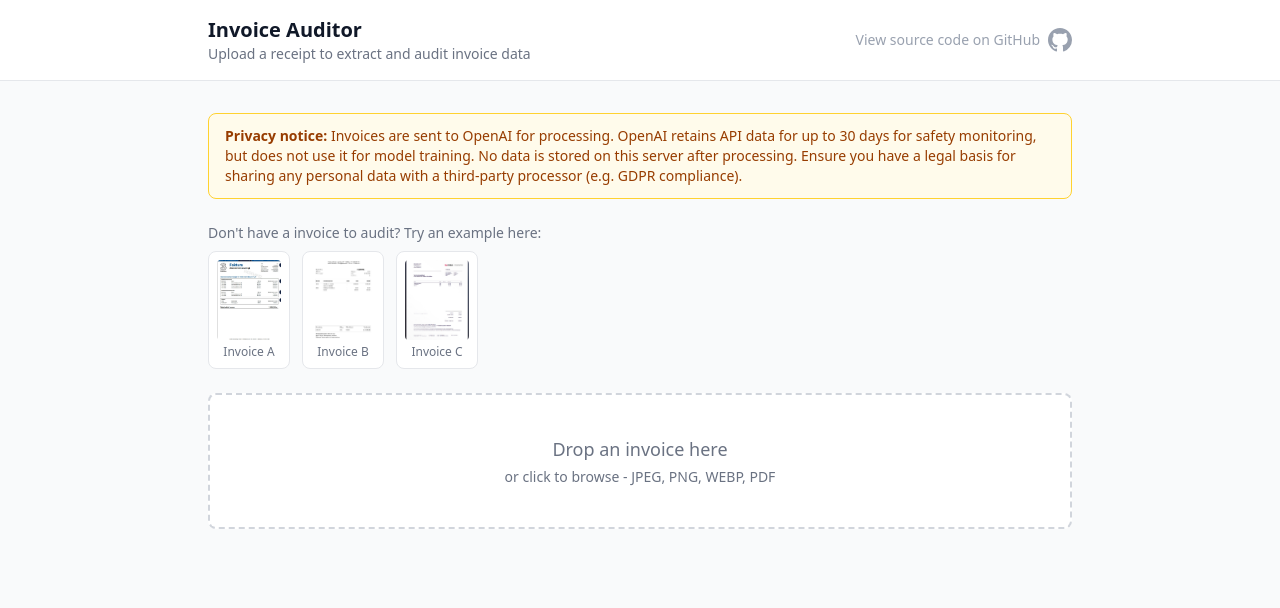
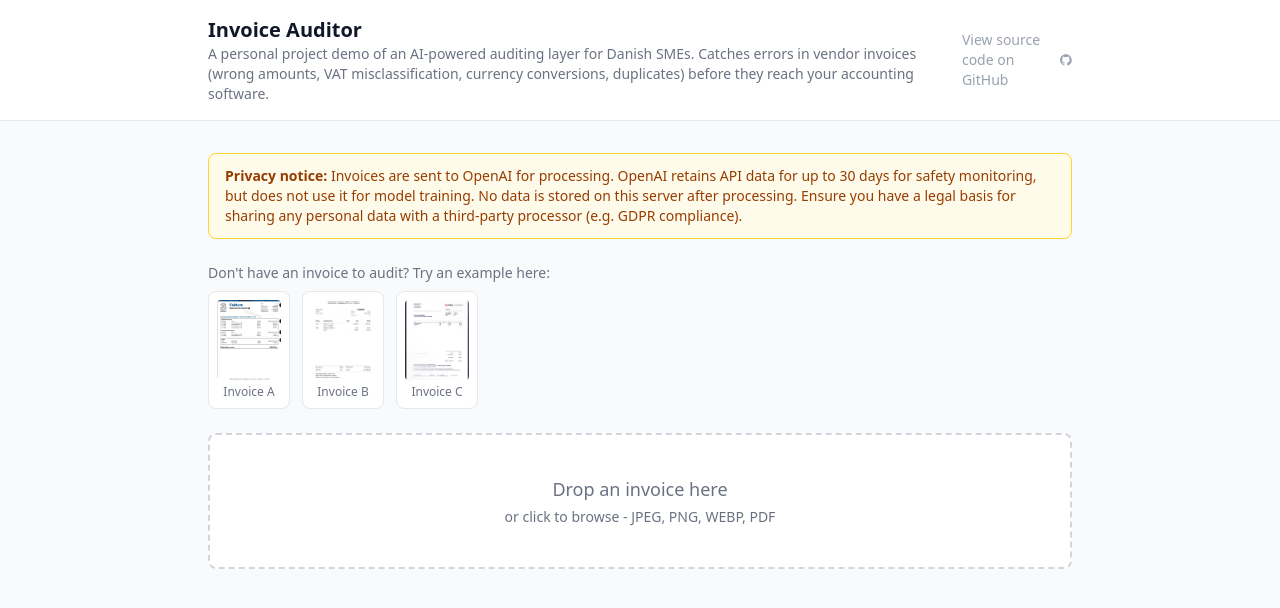
Before and after one commit to wylich/invoice-auditor, a React (Vite) app in the folder frontend/: page / in a window 1280 px wide. Shown: the top 608 px of the page. Built offline with nearby package versions, Linux system fonts and the light colour scheme; no server answers.

Commit message:
Frontend text formatting

```diff
--- a/frontend/src/components/ExampleInvoices.tsx
+++ b/frontend/src/components/ExampleInvoices.tsx
@@ -20,7 +20,7 @@ export default function ExampleInvoices({ onSelect, disabled }: ExampleInvoicesP
 
   return (
     <div>
-      <p className="mb-2 text-sm text-gray-500">Don't have a invoice to audit? Try an example here:</p>
+      <p className="mb-2 text-sm text-gray-500">Don't have an invoice to audit? Try an example here:</p>
       <div className="flex gap-3">
         {EXAMPLES.map((ex) => (
           <button
--- a/frontend/src/components/Header.tsx
+++ b/frontend/src/components/Header.tsx
@@ -7,7 +7,7 @@ export default function Header() {
             Invoice Auditor
           </h1>
           <p className="text-sm text-gray-500">
-            Upload a receipt to extract and audit invoice data
+            A personal project demo of an AI-powered auditing layer for Danish SMEs. Catches errors in vendor invoices (wrong amounts, VAT misclassification, currency conversions, duplicates) before they reach your accounting software.
           </p>
         </div>
         <a
```
